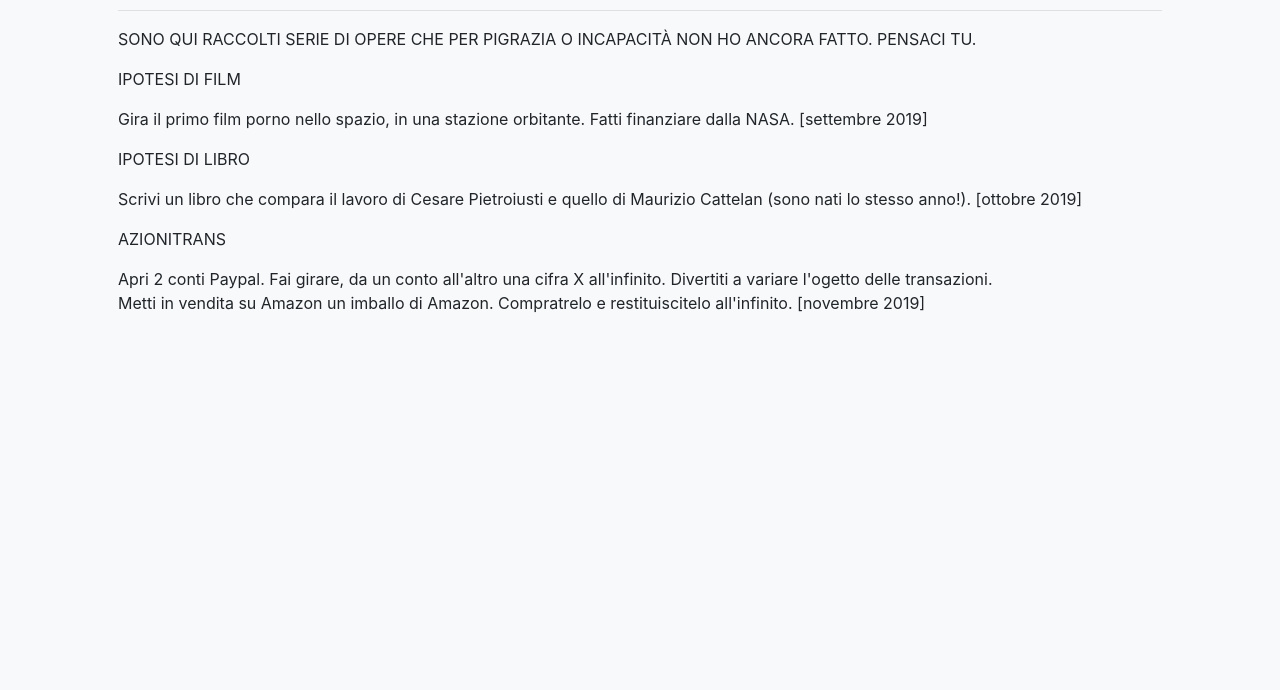
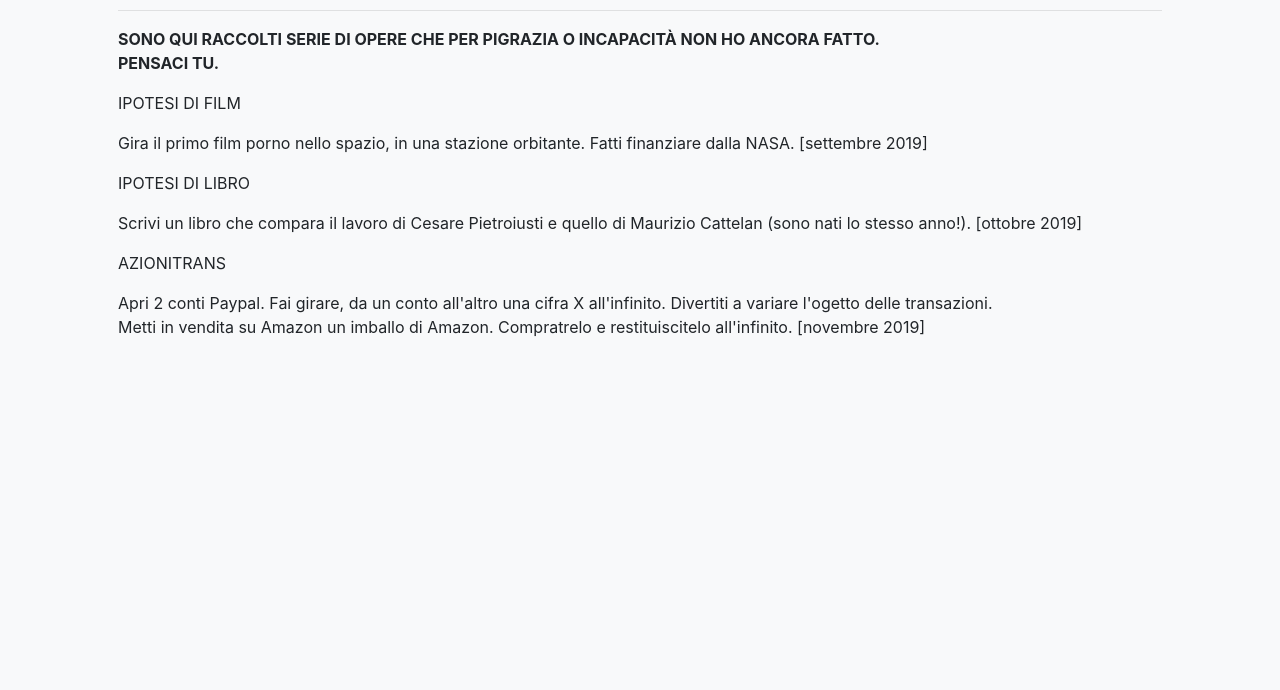
Before and after one commit to GioFic95/Jacopo-Natoli, a plain HTML site: page com/libitum.html in a window 1280 px wide. Shown: the part 110-800 px from the top of the page. Drawn offline with nearby package versions, Linux system fonts and the light colour scheme.

Commit message:
Update libitum.html

```diff
--- a/com/libitum.html
+++ b/com/libitum.html
@@ -28,7 +28,7 @@
       <div class="libitum">
           <h1 class="my-title mb-3 mb-md-4">Ad libitum</h1>
           <hr/>
-          <p>SONO QUI RACCOLTI SERIE DI OPERE CHE PER PIGRAZIA O INCAPACITÀ NON HO ANCORA FATTO. PENSACI TU.</p>
+          <p><b>SONO QUI RACCOLTI SERIE DI OPERE CHE PER PIGRAZIA O INCAPACITÀ NON HO ANCORA FATTO.<br>PENSACI TU.</b></p>
           <p>IPOTESI DI FILM</p>
           <p>Gira il primo film porno nello spazio, in una stazione orbitante. Fatti finanziare dalla NASA.
       [settembre 2019]</p>
```
